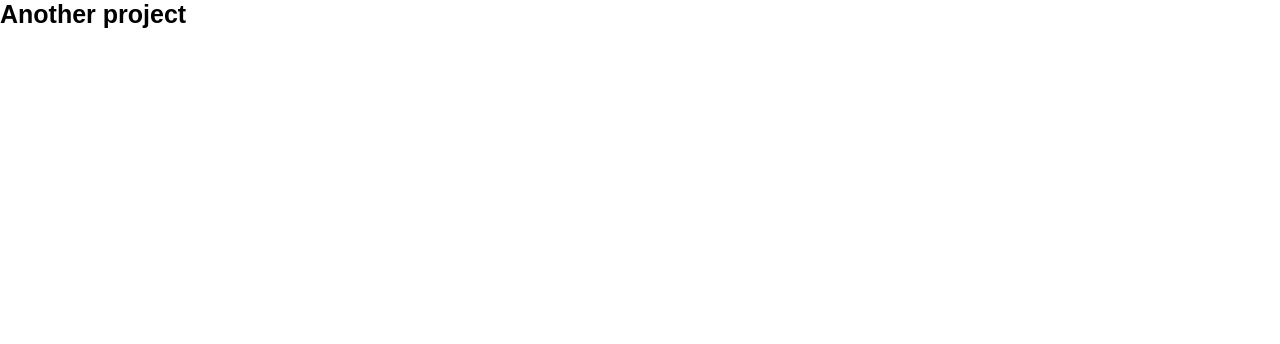
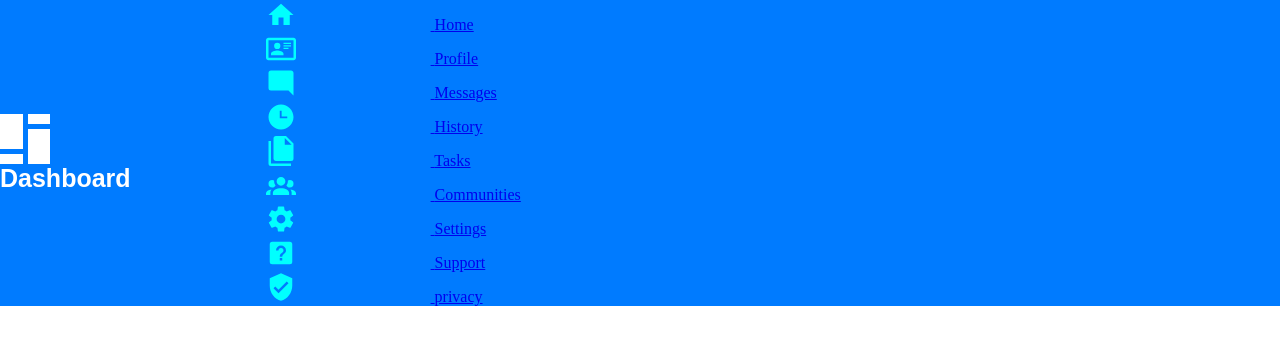
Before and after one commit to Graham4914/odin-dashboard, a plain HTML site: page index.html in a window 1280 px wide. Drawn offline with Linux system fonts and the light colour scheme.

Commit message:
feat(sidebar): Implement navigation links with SVG icons
- Completed the HTML structure for the sidebar navigation up to 'Communities'.
- Linked SVG icons correctly using an external SVG file for better maintainability.
- Ensured that all navigation links are functional and visually verified.
- Fixed SVG icon display issue by correcting ID attributes in the SVG file.

```diff
--- a/index.html
+++ b/index.html
@@ -3,11 +3,124 @@
   <head>
     <meta charset="UTF-8" />
     <meta name="viewport" content="width=device-width, initial-scale=1.0" />
-    <title>Document</title>
+    <title>Dashboard Panel</title>
     <link rel="stylesheet" href="style.css" />
   </head>
   <body>
-    <h1>Another project</h1>
+    <div class="dashboard">
+      <aside class="sidebar">
+        <!-- Sidebar content -->
+        <header>
+          <div class="logo">
+            <div class="grid-square top-left"></div>
+            <div class="grid-square top-right"></div>
+            <div class="grid-square bottom-left"></div>
+            <div class="grid-square bottom-right"></div>
+          </div>
+          <h1 class="dashboard-title">Dashboard</h1>
+        </header>
+
+        <nav class="navigation">
+          <!-- Navigation links like Home, Profile, etc. -->
+          <ul>
+            <li>
+              <a href="#">
+                <svg class="icon">
+                  <use href="icons.svg#icon-home"></use>
+                </svg>
+                <span>Home</span>
+              </a>
+            </li>
+            <li>
+              <a href="#">
+                <svg class="icon">
+                  <use href="icons.svg#icon-profile"></use>
+                </svg>
+                <span>Profile</span>
+              </a>
+            </li>
+            <li>
+              <a href="#">
+                <svg class="icon">
+                  <use href="icons.svg#icon-messages"></use>
+                </svg>
+                <span>Messages</span>
+              </a>
+            </li>
+            <li>
+              <a href="#">
+                <svg class="icon">
+                  <use href="icons.svg#icon-history"></use>
+                </svg>
+                <span>History</span>
+              </a>
+            </li>
+            <li>
+              <a href="#">
+                <svg class="icon">
+                  <use href="icons.svg#icon-tasks"></use>
+                </svg>
+                <span>Tasks</span>
+              </a>
+            </li>
+            <li>
+              <a href="#">
+                <svg class="icon">
+                  <use href="icons.svg#icon-community"></use>
+                </svg>
+                <span>Communities</span>
+              </a>
+            </li>
+          </ul>
+          <div class="sidebar-divider"></div>
+          <ul>
+            <li>
+              <a href="#">
+                <svg class="icon">
+                  <use href="icons.svg#icon-settings"></use>
+                </svg>
+                <span>Settings</span>
+              </a>
+            </li>
+            <li>
+              <a href="#">
+                <svg class="icon">
+                  <use href="icons.svg#icon-support"></use>
+                </svg>
+                <span>Support</span>
+              </a>
+            </li>
+            <li>
+              <a href="#">
+                <svg class="icon">
+                  <use href="icons.svg#icon-privacy"></use>
+                </svg>
+                <span>privacy</span>
+              </a>
+            </li>
+          </ul>
+        </nav>
+      </aside>
+
+      <div class="main-content">
+        <header class="main-header">
+          <!-- Main header content like search, user info, and main action buttons -->
+        </header>
+
+        <div class="content-area">
+          <section class="projects">
+            <!-- Project cards -->
+          </section>
+          <section class="announcements">
+            <!-- Announcements list -->
+          </section>
+          <section class="trending">
+            <!-- Trending section -->
+          </section>
+        </div>
+      </div>
+    </div>
+
     <script src="script.js"></script>
   </body>
 </html>
--- a/style.css
+++ b/style.css
@@ -11,3 +11,63 @@ h1 {
     font-family: Arial, Helvetica, sans-serif;
     font-size: 25px;
 }
+.icon {
+    height: 30px;
+    fill: aqua;
+
+}
+ul   {
+    list-style: none;
+}
+
+.sidebar {
+    display: grid;
+    grid-template-columns: auto 1fr;
+    align-items: center;
+    background-color: #007bff;
+}
+.logo {
+    display: grid;
+    grid-template-columns:repeat(2, 1fr);
+    grid-template-rows: 1fr 2fr 1fr;
+    gap: 5px;
+    justify-self: start;
+    justify-content: center;
+    align-items: center;
+    width: 50px;
+    height: 50px;
+
+    background-color: #007bff;
+}
+
+.dashboard-title {
+    color: white;
+    justify-self: start;
+    grid-row: 1;
+}
+
+.grid-square {
+    width: 100%;
+    height: 100%;
+    background-color: white;
+}
+
+.top-left {
+    grid-column: 1;
+    grid-row: 1 /  3;
+  }
+
+  .top-right {
+    grid-column: 2;
+    grid-row: 1;
+  }
+
+  .bottom-left {
+    grid-column: 1;
+    grid-row: 3;
+  }
+
+  .bottom-right {
+    grid-column: 2;
+    grid-row: 2 /span 2;
+  }
```
Also changed, not shown: icons.svg (added).
